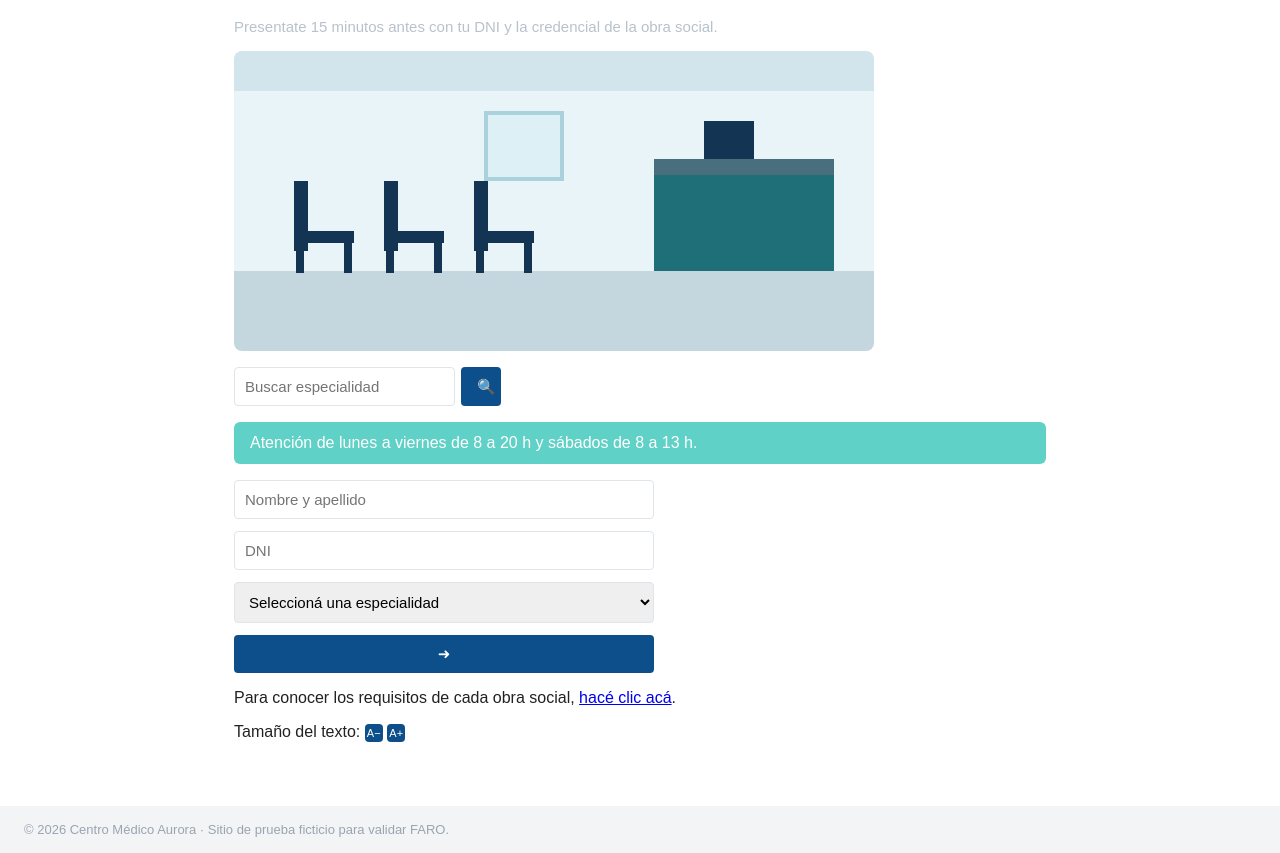
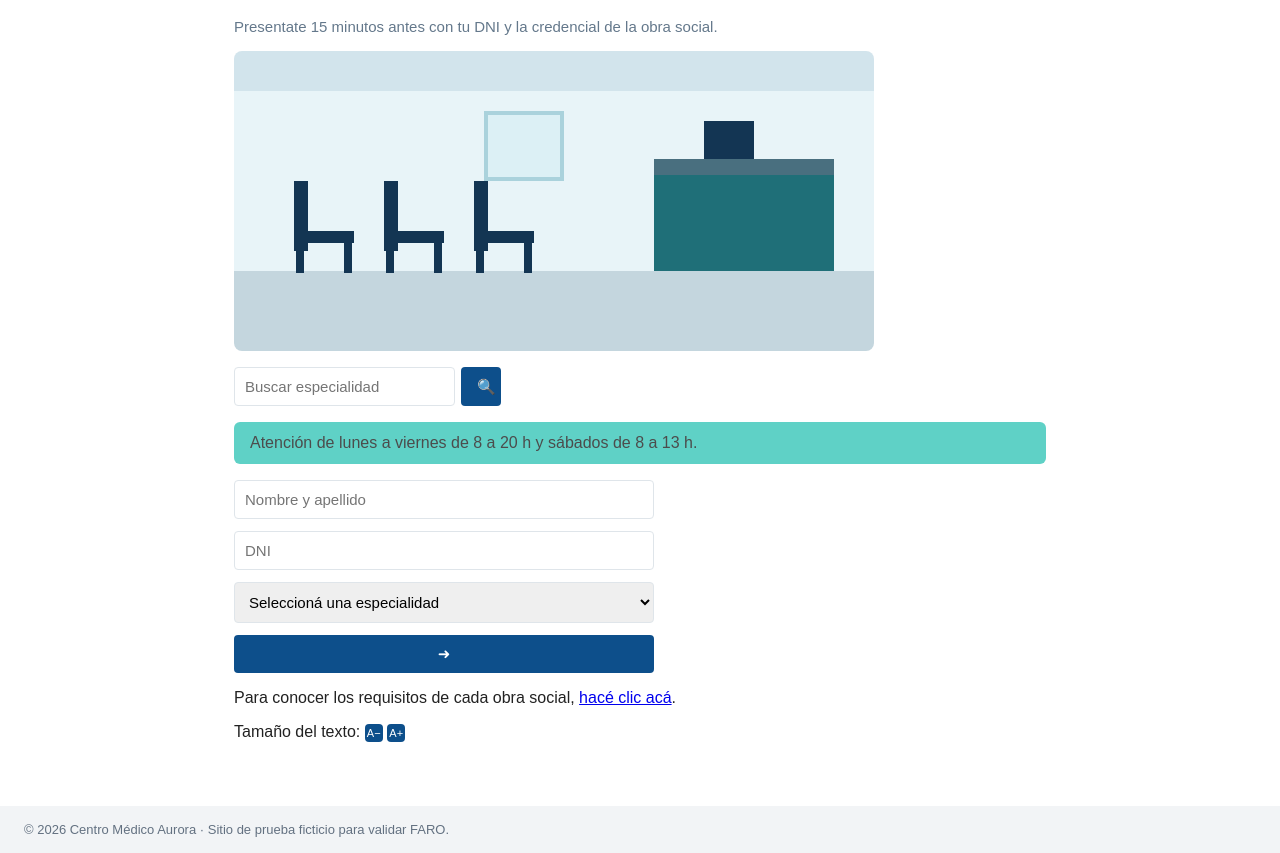
Before and after one commit to ManuVerger21/faro-prueba-turnos, a plain HTML site: page index.html in a window 1280 px wide. Shown: the part 126-979 px from the top of the page. Drawn offline with Linux system fonts and the light colour scheme.

Commit message:
fix(a11y): [a11y] Fix WCAG 1.4.3 in estilos.css

```diff
--- a/estilos.css
+++ b/estilos.css
@@ -5,8 +5,8 @@ header .marca { font-size: 22px; font-weight: bold; color: #fff; text-decoration
 nav a { color: #fff; margin-left: 18px; text-decoration: none; font-size: 15px; }
 main { max-width: 860px; margin: 0 auto; padding: 24px; }
 h1 { color: #0d4f8b; margin-top: 8px; }
-.aviso { color: #b8c2cc; font-size: 15px; }            /* contraste bajo: ~1,9:1 */
-.horarios { background: #5fd1c6; color: #ffffff; padding: 12px 16px; border-radius: 6px; } /* blanco sobre turquesa */
+.aviso { color: #64788B; font-size: 15px; }            /* contraste bajo: ~1,9:1 */
+.horarios { background: #5fd1c6; color: #4C4C4C; padding: 12px 16px; border-radius: 6px; } /* blanco sobre turquesa */
 .portada { width: 100%; max-width: 640px; border-radius: 8px; display: block; margin: 16px 0; }
 form { display: grid; gap: 12px; max-width: 420px; margin-top: 16px; }
 input, select, textarea { padding: 10px; font-size: 15px; border: 1px solid #dfe5ea; border-radius: 4px; } /* borde ~1,2:1 */
@@ -17,4 +17,4 @@ button:focus, a:focus, input:focus, .boton:focus { outline: none; }   /* foco in
 .buscar button { width: 40px; }
 .enlace-color { color: #0d4f8b; text-decoration: none; }      /* link distinguido solo por color */
 .error { color: #c0392b; font-size: 14px; min-height: 18px; }
-footer { margin-top: 40px; padding: 16px 24px; background: #f2f4f6; font-size: 13px; color: #9aa5b1; } /* contraste bajo */
+footer { margin-top: 40px; padding: 16px 24px; background: #f2f4f6; font-size: 13px; color: #637181; } /* contraste bajo */
```
